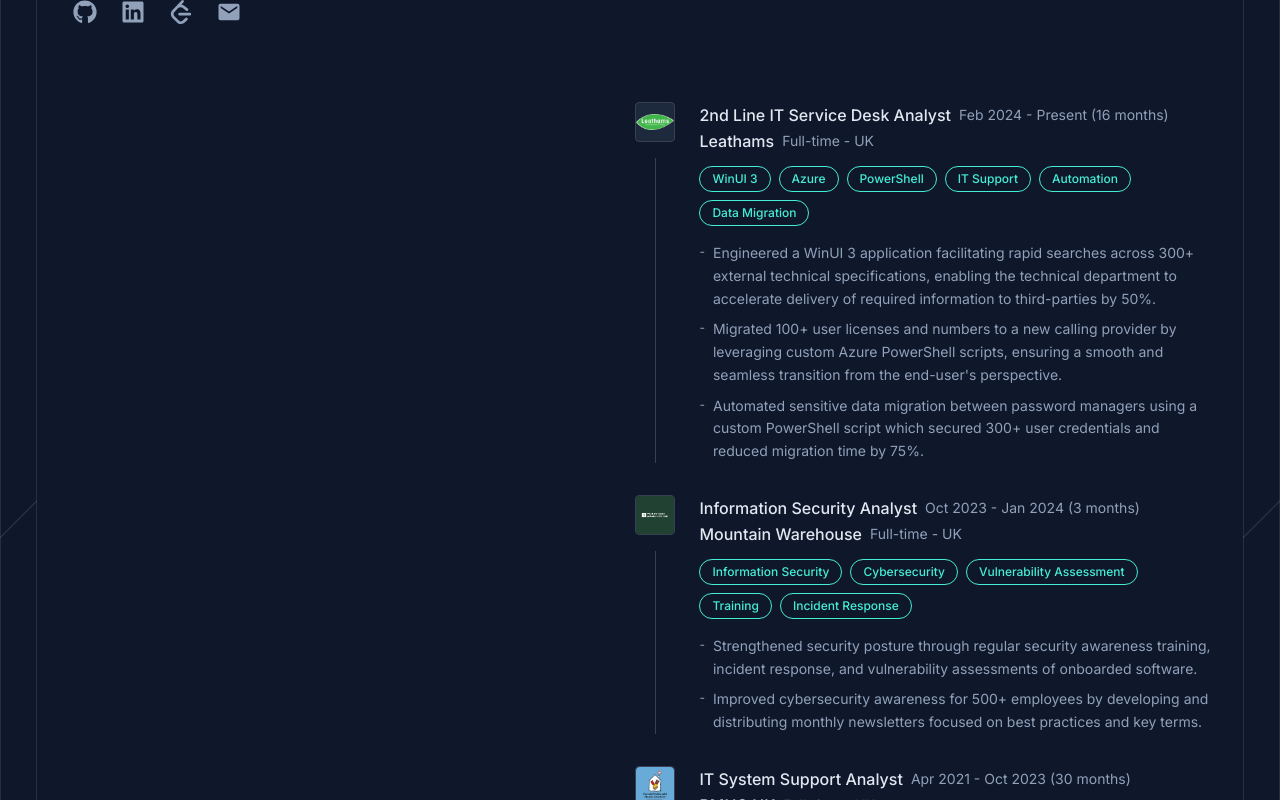
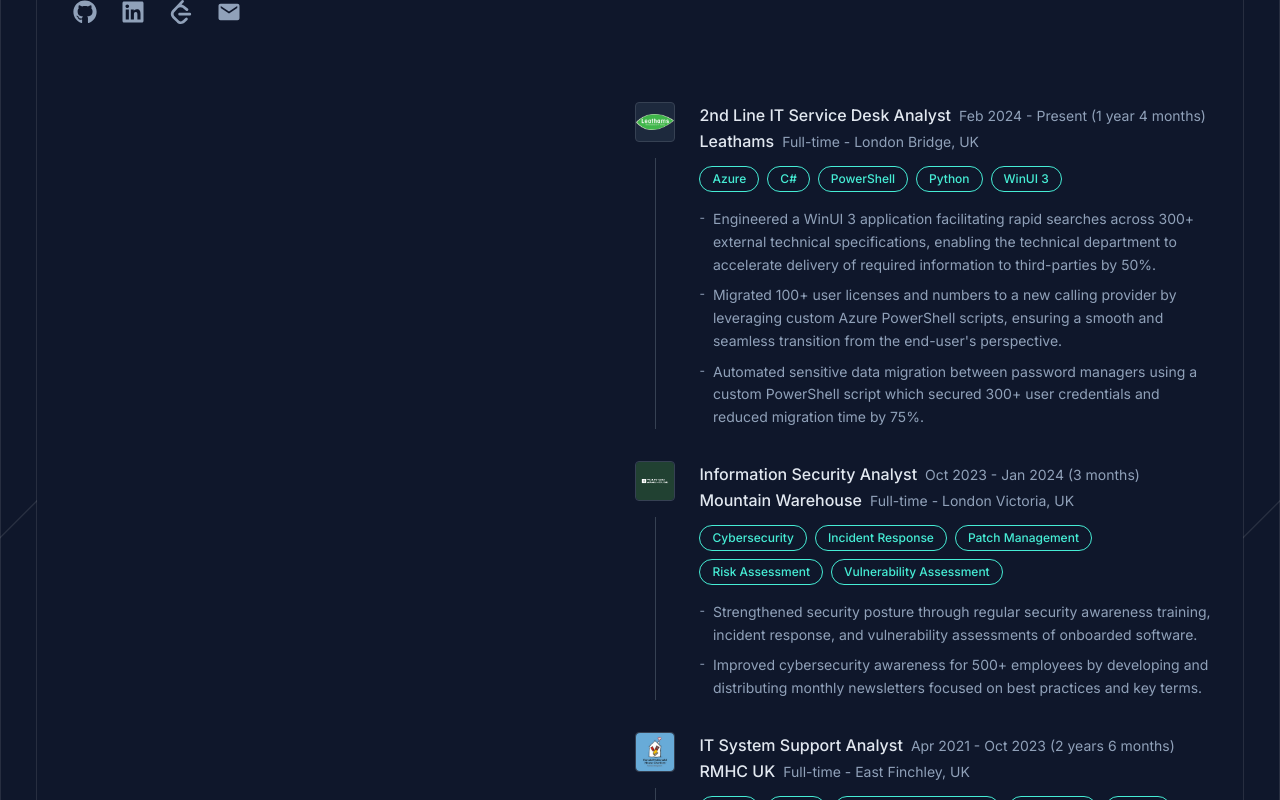
Before and after one commit to Chixide1/Folio, a Next.js app: page / in a window 1280 px wide. Shown: the part 680-1480 px from the top of the page. Built offline with nearby package versions, Linux system fonts and the light colour scheme.

Commit message:
feature - Added date fns package

```diff
--- a/package.json
+++ b/package.json
@@ -17,6 +17,7 @@
     "@tabler/icons-react": "^3.33.0",
     "class-variance-authority": "^0.7.1",
     "clsx": "^2.1.1",
+    "date-fns": "^4.1.0",
     "lucide-react": "^0.511.0",
     "motion": "^12.15.0",
     "next": "15.3.2",
--- a/src/components/shared/app-navbar.tsx
+++ b/src/components/shared/app-navbar.tsx
@@ -28,7 +28,7 @@
   return (
     <header className={cn(
       "fixed top-0 bg-slate-900/90 lg:bg-slate-900/95 left-0 z-50 w-full border-b border-slate-900/10 dark:border-slate-300/10",
-      "transition-transform duration-300 ease-in-out",
+      "transition-transform duration-300 ease-in-out lg:border-r",
       scrolledDown ? "-translate-y-full" : "translate-y-0 shadow-2xl"
     )}>
       <NavigationMenu className="px-6 lg:px-6 py-3 w-full backdrop-blur-xs max-w-none">
--- a/src/components/specific/experience-card.tsx
+++ b/src/components/specific/experience-card.tsx
@@ -1,8 +1,9 @@
 import React from 'react';
 import {Badge} from "@/components/ui/badge";
 import Image from "next/image";
+import { format, differenceInMonths } from 'date-fns';
 
-export type ExperienceCardProps = {
+export type Experience = {
   title: string;
   company: string;
   companyLogo?: string;
@@ -24,32 +25,38 @@
                                  description,
                                  tags,
                                  location,
-}: ExperienceCardProps) {
+                               }: Experience) {
   const formatDateRange = () => {
-    const startMonth = startDate.toLocaleDateString('en-US', { month: 'short' });
-    const startYear = startDate.getFullYear();
+    const startFormatted = format(startDate, 'MMM yyyy');
+    const endFormatted = endDate ? format(endDate, 'MMM yyyy') : 'Present';
 
-    if (endDate) {
-      const endMonth = endDate.toLocaleDateString('en-GB', { month: 'short' });
-      const endYear = endDate.getFullYear();
+    const totalMonths = differenceInMonths(endDate || new Date(), startDate);
 
-      const months = (endYear - startYear) * 12 + (endDate.getMonth() - startDate.getMonth());
-      const duration = months === 1 ? '1 month' : `${months} months`;
+    const formatDuration = (months: number) => {
+      if (months < 12) {
+        return months === 1 ? '1 month' : `${months} months`;
+      } else {
+        const years = Math.floor(months / 12);
+        const remainingMonths = months % 12;
 
-      return `${startMonth} ${startYear} - ${endMonth} ${endYear} (${duration})`;
+        if (remainingMonths === 0) {
+          return years === 1 ? '1 year' : `${years} years`;
         } else {
-      const currentDate = new Date();
-      const months = (currentDate.getFullYear() - startYear) * 12 + (currentDate.getMonth() - startDate.getMonth());
-      const duration = months === 1 ? '1 month' : `${months} months`;
+          const yearText = years === 1 ? '1 year' : `${years} years`;
+          const monthText = remainingMonths === 1 ? '1 month' : `${remainingMonths} months`;
+          return `${yearText} ${monthText}`;
+        }
+      }
+    };
 
-      return `${startMonth} ${startYear} - Present (${duration})`;
-    }
+    const duration = formatDuration(totalMonths);
+    return `${startFormatted} - ${endFormatted} (${duration})`;
   };
 
   return (
     <div className="relative flex">
       {/* Timeline line and dot */}
-      <div className="flex flex-col items-center mr-6">
+      <div className="md:flex flex-col items-center mr-6 hidden">
         {/* Company logo as timeline dot */}
         <div className="w-10 h-10 rounded bg-slate-800 flex items-center justify-center flex-shrink-0 border border-gray-700">
           {companyLogo ? (
@@ -61,7 +68,7 @@
               className="w-10 h-auto rounded object-contain"
             />
           ) : (
-            <div className="w-8 h-8 bg-white rounded flex items-center justify-center">
+            <div className="w-8 h-8 rounded flex items-center justify-center">
               <span className="text-xs font-bold">
                 {company.charAt(0).toUpperCase()}
               </span>
@@ -74,22 +81,23 @@
       </div>
 
       {/* Content */}
-      <div className="flex-1S">
+      <div className="flex-1">
         {/* Header */}
         <div className="mb-3">
-          <div className="flex items-center gap-2">
+          <div className="block lg:flex items-center gap-2">
             <h3 className="font-medium text-slate-200">{title}</h3>
-            <span className="text-sm">{formatDateRange()}</span>
+            <span className="text-sm mt-0.5">{formatDateRange()}</span>
           </div>
-          <div className="flex items-center gap-2">
-            <span className="font-medium text-slate-200">{company}</span>
-            <span className="text-sm">{jobType} - {location}</span>
+          <div className="block lg:flex items-center gap-2">
+            <p className="font-medium text-slate-200">{company}</p>
+            <span className="text-sm mt-0.5">{jobType} - {location}</span>
           </div>
         </div>
 
         {/* Tags */}
         <div className="flex flex-wrap gap-2 mb-4">
-          {tags.map((tag, index) => (
+          {tags.sort()
+            .map((tag, index) => (
               <Badge
                 variant="outline"
                 key={index}
@@ -105,7 +113,7 @@
           {description.map((desc, index) => (
             <div key={index} className="flex items-start gap-2">
               <span className="mt-0.5 text-xs">-</span>
-              <p className=" text-sm leading-relaxed">{desc}</p>
+              <p className="text-sm leading-relaxed">{desc}</p>
             </div>
           ))}
         </div>
@@ -114,7 +122,7 @@
   );
 }
 
-export const exps: ExperienceCardProps[] = [
+export const exps: Experience[] = [
   {
     title: "2nd Line IT Service Desk Analyst",
     company: "Leathams",
@@ -126,8 +134,8 @@
       "Migrated 100+ user licenses and numbers to a new calling provider by leveraging custom Azure PowerShell scripts, ensuring a smooth and seamless transition from the end-user's perspective.",
       "Automated sensitive data migration between password managers using a custom PowerShell script which secured 300+ user credentials and reduced migration time by 75%."
     ],
-    tags: ["WinUI 3", "Azure", "PowerShell", "IT Support", "Automation", "Data Migration"],
-    location: "UK"
+    tags: ["WinUI 3", "Azure", "PowerShell", "C#", "Python"],
+    location: "London Bridge, UK"
   },
   {
     title: "Information Security Analyst",
@@ -140,8 +148,8 @@
       "Strengthened security posture through regular security awareness training, incident response, and vulnerability assessments of onboarded software.",
       "Improved cybersecurity awareness for 500+ employees by developing and distributing monthly newsletters focused on best practices and key terms."
     ],
-    tags: ["Information Security", "Cybersecurity", "Vulnerability Assessment", "Training", "Incident Response"],
-    location: "UK"
+    tags: ["Cybersecurity", "Vulnerability Assessment", "Risk Assessment", "Incident Response", "Patch Management"],
+    location: "London Victoria, UK"
   },
   {
     title: "IT System Support Analyst",
@@ -155,7 +163,7 @@
       "Streamlined user provisioning and access management for 200+ users by utilising Azure AD.",
       "Developed a comprehensive IT handbook with step-by-step guides and troubleshooting tips, decreasing service desk inquiries by 25% and increasing user self-reliance by 30%."
     ],
-    tags: ["Azure AD", "GUI Development", "IT Support", "User Management", "Documentation", "Network Management"],
-    location: "UK",
+    tags: ["Azure", "Winforms", "Cisco", "Powershell", "Python", "Selenium", "Microsoft Dynamics 365"],
+    location: "East Finchley, UK",
   }
 ];
```
Also changed, not shown: 1 other file (tests, documents, lock files or other folders). Lines whose indentation alone changed are shown as unchanged.
